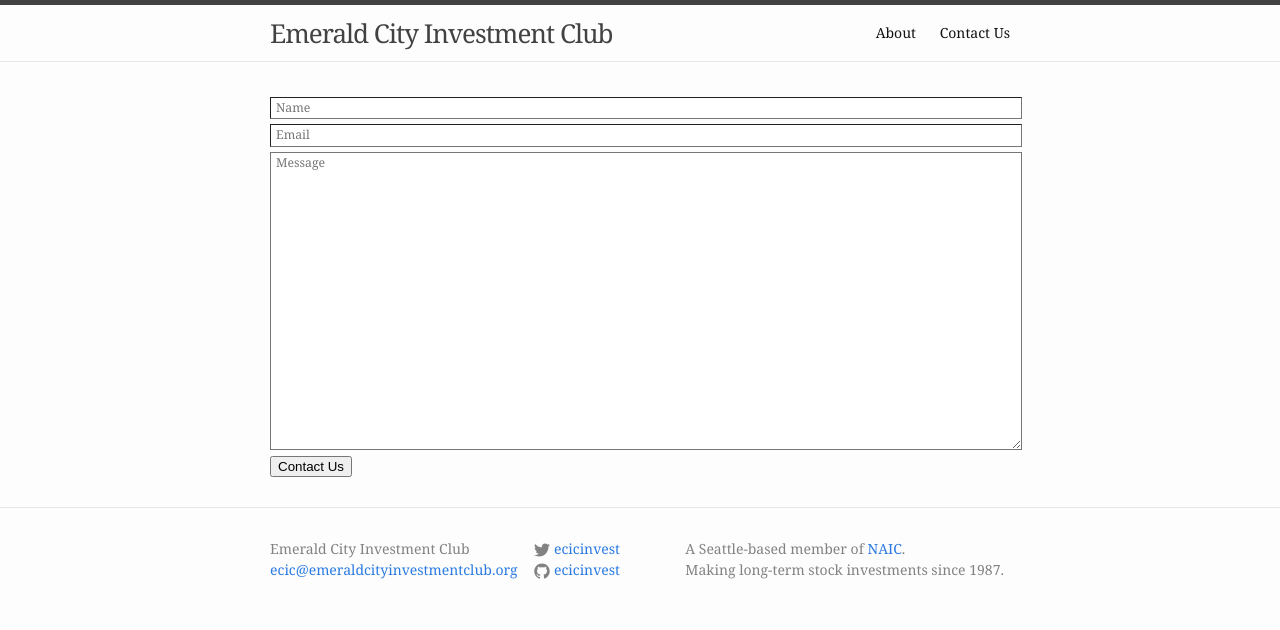
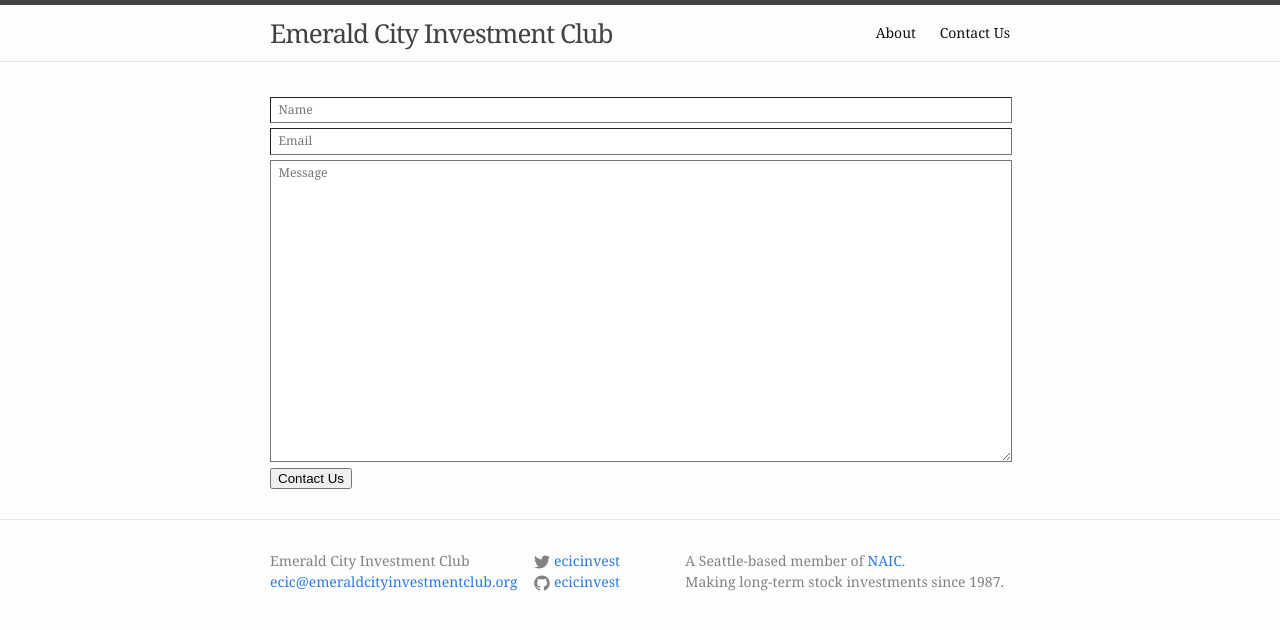
Before and after one commit to EmeraldCityInvestmentClub/emeraldcityinvestmentclub.github.io, a Jekyll site: the page built from contact.html, in a window 1280 px wide. Shown: the top 630 px of the page. Built offline with Jekyll 4.4.1, drawn with Linux system fonts in a browser that asks for light colours.

Commit message:
Tweak size of form

```diff
--- a/_sass/_base.scss
+++ b/_sass/_base.scss
@@ -159,12 +159,13 @@
 textarea {
     display: block;
     border-width: 1px;
-    width: 100%;
-    padding: 1px 5px;
+    width: 98%;
+    padding: 3px 1%;
     margin: 5px 0;
     color: inherit;
     font: inherit;
     font-size: $small-font-size;
+    resize: vertical;
 }
 button {
     -webkit-appearance: button;
```
